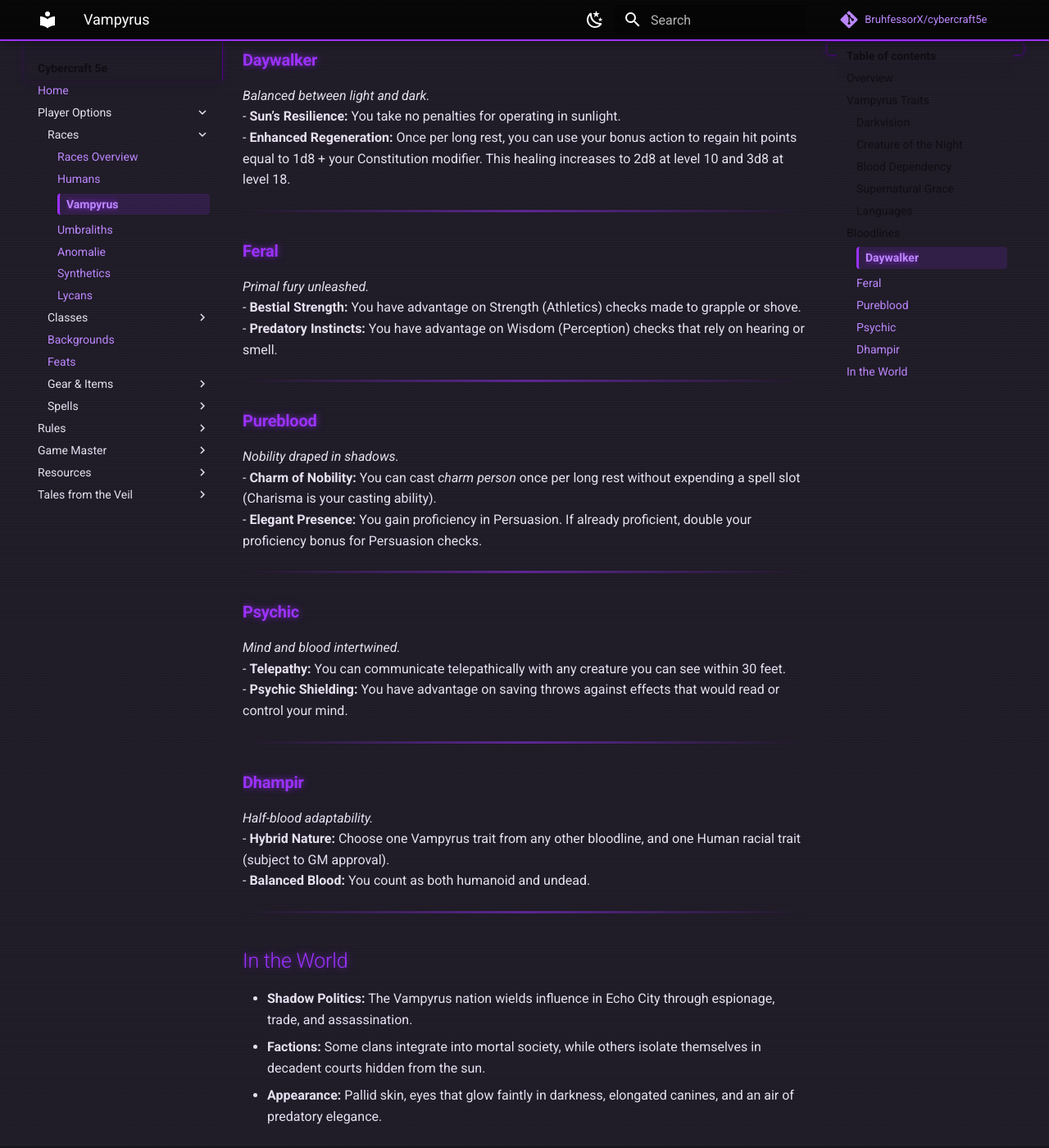
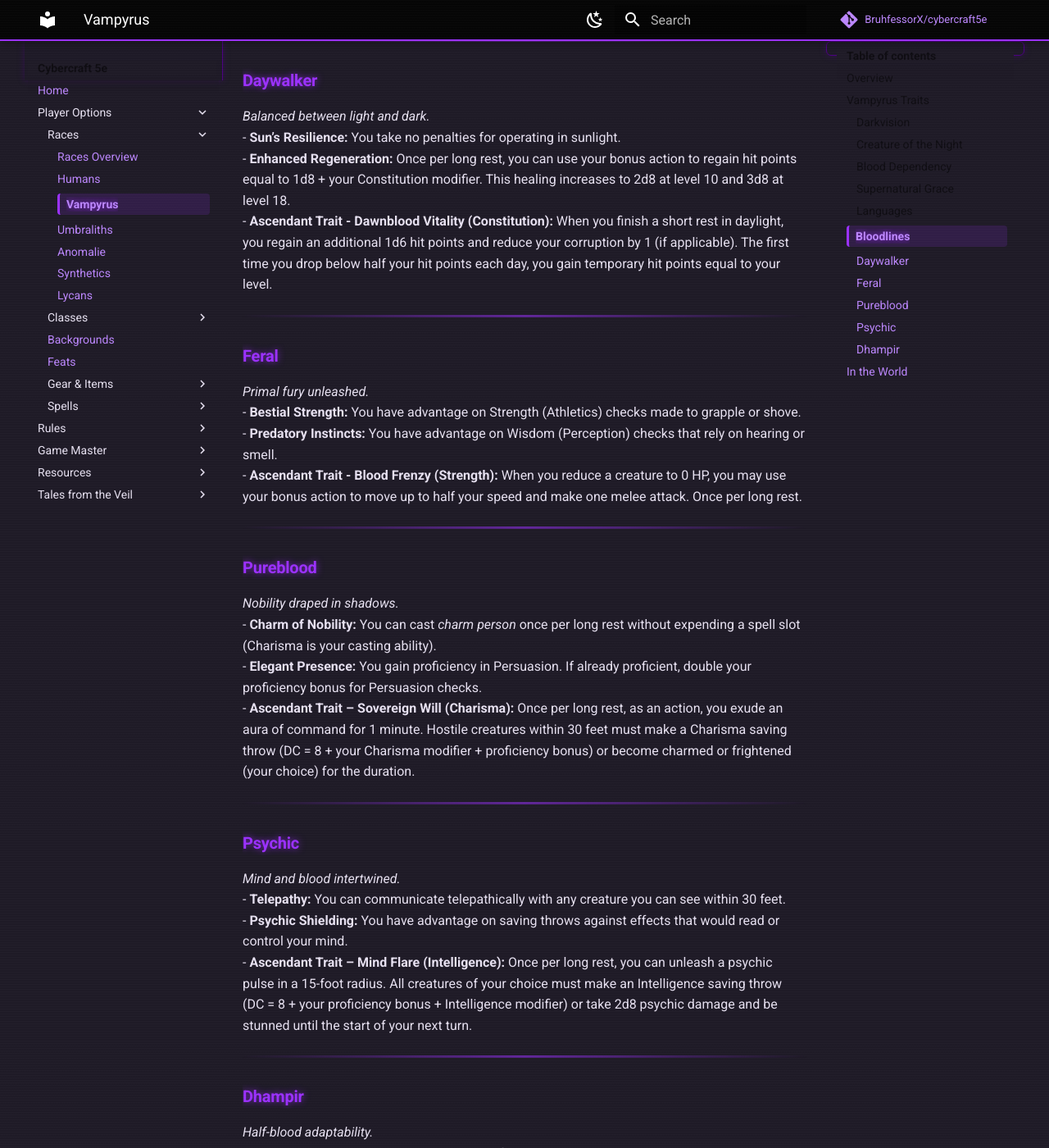
Before and after one commit to BruhfessorX/cybercraft5e, an MkDocs documentation site: the page built from docs/player-options/races/vampyrus.md, in a window 1280 px wide and 1400 px high, scrolled down 1756 px. Shown: the whole window at 82% size. Built offline with MkDocs 1.6.1 and Material for MkDocs 9.7.7, drawn with Linux system fonts in a browser that asks for light colours; comment, search, counter and statistics services are not loaded; some of the changed text lies outside the part shown.

Commit message:
Vampyrus Ascendant Trait addition

```diff
--- a/docs/player-options/races/vampyrus.md
+++ b/docs/player-options/races/vampyrus.md
@@ -49,7 +49,7 @@ You can speak, read, and write Common and one additional language of your choice
 ---
 
 ## Bloodlines
-At creation, choose one Vampyrus bloodline. Each grants additional features.
+At creation, choose one Vampyrus bloodline. Each grants additional features. Ascendant Traits have a requirement of the relevant ability score being 19+, noted on the trait to use them.
 
 ---
 
@@ -57,6 +57,7 @@ At creation, choose one Vampyrus bloodline. Each grants additional features.
 *Balanced between light and dark.*
 - **Sun’s Resilience:** You take no penalties for operating in sunlight.
 - **Enhanced Regeneration:** Once per long rest, you can use your bonus action to regain hit points equal to 1d8 + your Constitution modifier. This healing increases to 2d8 at level 10 and 3d8 at level 18.
+- **Ascendant Trait - Dawnblood Vitality (Constitution):** When you finish a short rest in daylight, you regain an additional 1d6 hit points and reduce your corruption by 1 (if applicable). The first time you drop below half your hit points each day, you gain temporary hit points equal to your level.
 
 ---
 
@@ -64,6 +65,7 @@ At creation, choose one Vampyrus bloodline. Each grants additional features.
 *Primal fury unleashed.*
 - **Bestial Strength:** You have advantage on Strength (Athletics) checks made to grapple or shove.
 - **Predatory Instincts:** You have advantage on Wisdom (Perception) checks that rely on hearing or smell.
+- **Ascendant Trait - Blood Frenzy (Strength):** When you reduce a creature to 0 HP, you may use your bonus action to move up to half your speed and make one melee attack. Once per long rest.
 
 ---
 
@@ -71,6 +73,7 @@ At creation, choose one Vampyrus bloodline. Each grants additional features.
 *Nobility draped in shadows.*
 - **Charm of Nobility:** You can cast *charm person* once per long rest without expending a spell slot (Charisma is your casting ability).
 - **Elegant Presence:** You gain proficiency in Persuasion. If already proficient, double your proficiency bonus for Persuasion checks.
+- **Ascendant Trait – Sovereign Will (Charisma):** Once per long rest, as an action, you exude an aura of command for 1 minute. Hostile creatures within 30 feet must make a Charisma saving throw (DC = 8 + your Charisma modifier + proficiency bonus) or become charmed or frightened (your choice) for the duration.
 
 ---
 
@@ -78,6 +81,7 @@ At creation, choose one Vampyrus bloodline. Each grants additional features.
 *Mind and blood intertwined.*
 - **Telepathy:** You can communicate telepathically with any creature you can see within 30 feet.
 - **Psychic Shielding:** You have advantage on saving throws against effects that would read or control your mind.
+- **Ascendant Trait – Mind Flare (Intelligence):** Once per long rest, you can unleash a psychic pulse in a 15-foot radius. All creatures of your choice must make an Intelligence saving throw (DC = 8 + your proficiency bonus + Intelligence modifier) or take 2d8 psychic damage and be stunned until the start of your next turn.
 
 ---
 
@@ -85,6 +89,7 @@ At creation, choose one Vampyrus bloodline. Each grants additional features.
 *Half-blood adaptability.*
 - **Hybrid Nature:** Choose one Vampyrus trait from any other bloodline, and one Human racial trait (subject to GM approval).
 - **Balanced Blood:** You count as both humanoid and undead.
+- **Ascendant Trait – Adaptive Evolution (Constitution or Charisma):** Once per long rest, as a bonus action, you can temporarily gain one active bloodline ability from another Vampyrus archetype for 1 minute.
 
 ---
 
```
Also changed, not shown: To Do.txt (added, +8 -0 lines).
